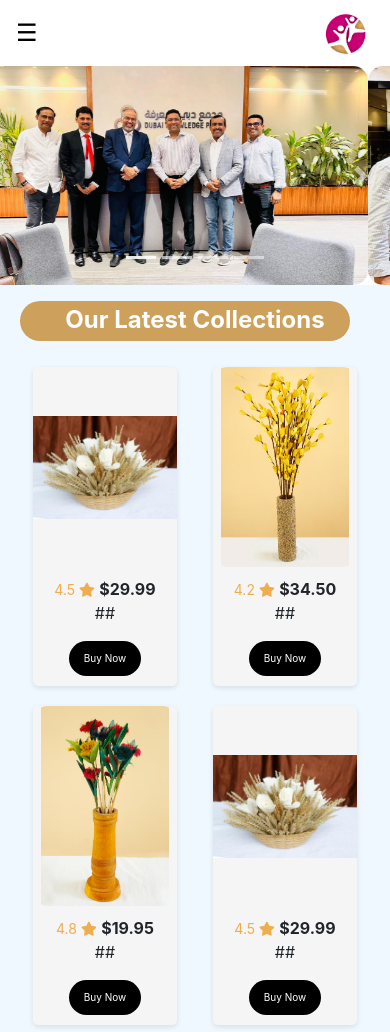
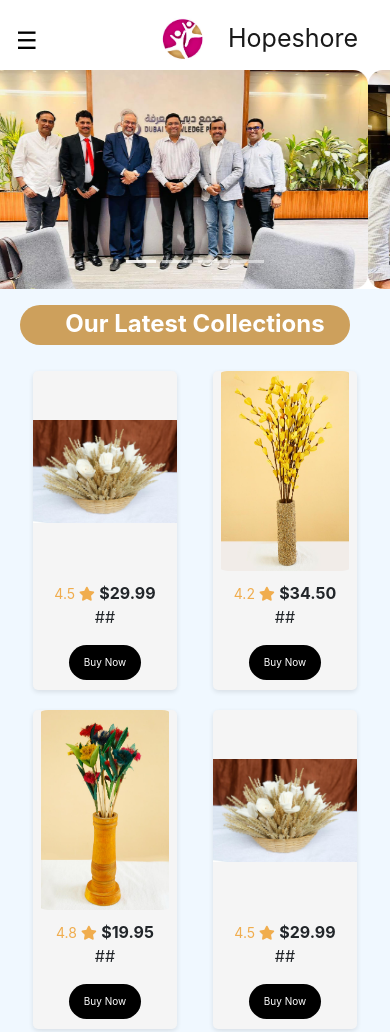
Before and after one commit to koushil-mankali/shopping-site-frontend, a website: page index.html in a window 390 px wide. Shown: the top 1032 px of the page. Drawn offline with nearby package versions, Linux system fonts and the light colour scheme.

Commit message:
iphone logotext text2

```diff
--- a/css/style.css
+++ b/css/style.css
@@ -12,6 +12,34 @@
 #bd-title{
     font-size:25px;
 }
+
+
+.navbar-brand {
+    display: flex; /* Use flexbox for alignment and responsiveness */
+    align-items: center; /* Align logo and text vertically */
+    text-decoration: none; /* Remove default underline from anchor tag */
+  }
+
+  .navbar-brand img {
+    max-height: 50px; /* Set maximum logo height */
+    width: auto; /* Allow logo width to adjust proportionally */
+    margin-right: 10px; /* Add space between logo and text (optional) */
+  }
+
+  /* Responsive adjustments for smaller screens (iPhones and similar): */
+  @media only screen and (max-width: 768px) {
+    .navbar-brand {
+      /* Adjust these properties as needed for your specific layout */
+      flex-direction: column; /* Stack logo and text vertically on small screens */
+      align-items: center;  /* Center content in the column */
+    }
+
+    .navbar-brand img {
+      margin-bottom: 5px; /* Add spacing between logo and text on smaller screens */
+    }
+  }
+
+
 @media all and (min-width:900px){
     .mrl{
         margin-left:200px;
--- a/index.html
+++ b/index.html
@@ -34,7 +34,14 @@
             </ul>
         </nav>
         <!-- <a class="navbar-brand" href="index.html"><span id="bd-title"><img src="images/logo.jpg" style="max-height:50px;max-width: fit-content;">Hopeshore</span></a> -->
-      <img src="images/logo.jpg" style="max-height:50px;max-width: fit-content;">
+        <a class="navbar-brand" href="index.html">
+          <span id="bd-title">
+            <img src="images/logo.jpg" alt="Hopeshore Logo">
+            Hopeshore
+          </span>
+        </a>
+
+
       </nav>
       <nav class="nav2">
         <ul class="ul2">
```
